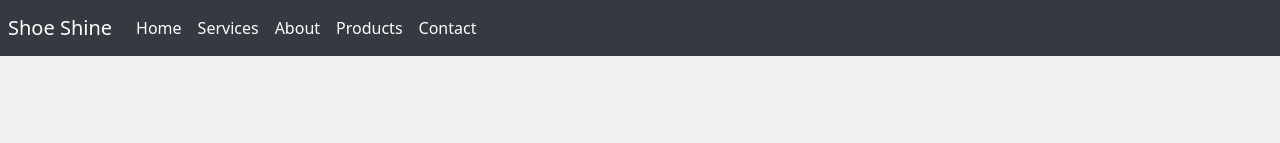
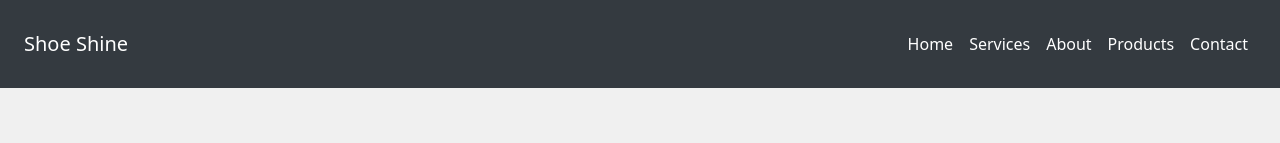
Before and after one commit to bnvenky/shoe-shine-download-page, a React (Create React App) app: page / in a window 1280 px wide. Shown: the top 143 px of the page. Built offline with nearby package versions, Linux system fonts and the light colour scheme.

Commit message:
update initial commit

```diff
--- a/src/App.js
+++ b/src/App.js
@@ -1,7 +1,7 @@
 import React from 'react';
-import CustomNavbar from './components/Navbar';
 import Footer from './components/Footer';
 import DownloadPage from './pages/DownloadPage';
+import CustomNavbar from './components/Navbar';
 
 const App = () => {
   return (
--- a/src/components/DownloadButton.js
+++ b/src/components/DownloadButton.js
@@ -11,7 +11,7 @@ const DownloadButton = () => {
   return (
     <Zoom>
       <div className="text-center">
-        <button className="btn btn-primary download-button" onClick={handleDownload}>
+        <button className="download-button" onClick={handleDownload}>
           <FaDownload className="download-icon" /> Download on the App Store
         </button>
       </div>
--- a/src/components/Navbar.js
+++ b/src/components/Navbar.js
@@ -1,15 +1,14 @@
-import React from 'react';
-import { Navbar, Nav } from 'react-bootstrap';
 import 'bootstrap/dist/css/bootstrap.min.css';
 import '../styles/downloadPage.css';
+import { Navbar, Nav } from 'react-bootstrap';
 
 const CustomNavbar = () => {
   return (
-    <Navbar expand="lg" className="navbar-custom p-2">
+    <Navbar expand="lg" className="navbar-custom p-4">
       <Navbar.Brand href="#home">Shoe Shine</Navbar.Brand>
       <Navbar.Toggle aria-controls="basic-navbar-nav" />
-      <Navbar.Collapse  id="basic-navbar-nav">
-        <Nav className="ml-auto">
+      <Navbar.Collapse id="basic-navbar-nav">
+        <Nav className="ms-auto">
           <Nav.Link href="#home">Home</Nav.Link>
           <Nav.Link href="#services">Services</Nav.Link>
           <Nav.Link href="#about">About</Nav.Link>
--- a/src/styles/downloadPage.css
+++ b/src/styles/downloadPage.css
@@ -101,7 +101,7 @@
 
 .footer {
   background-color: #343a40;
-  color: white;
+  color:  white;
   padding: 20px 0;
   text-align: center;
 }
@@ -112,7 +112,7 @@
 
 .navbar-custom .navbar-brand,
 .navbar-custom .nav-link {
-  color: white;
+  color:  white;
 }
 
 
```
